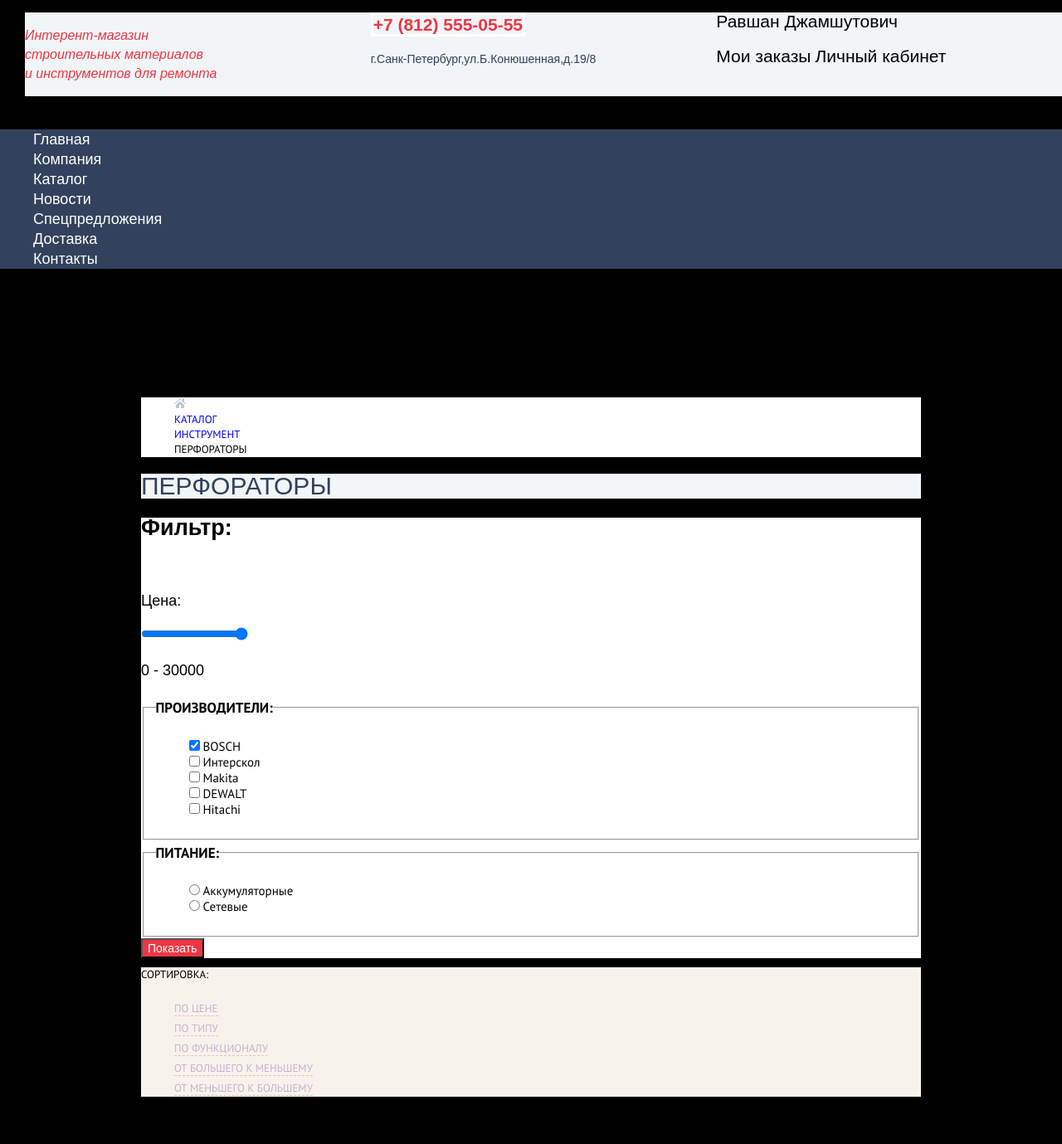
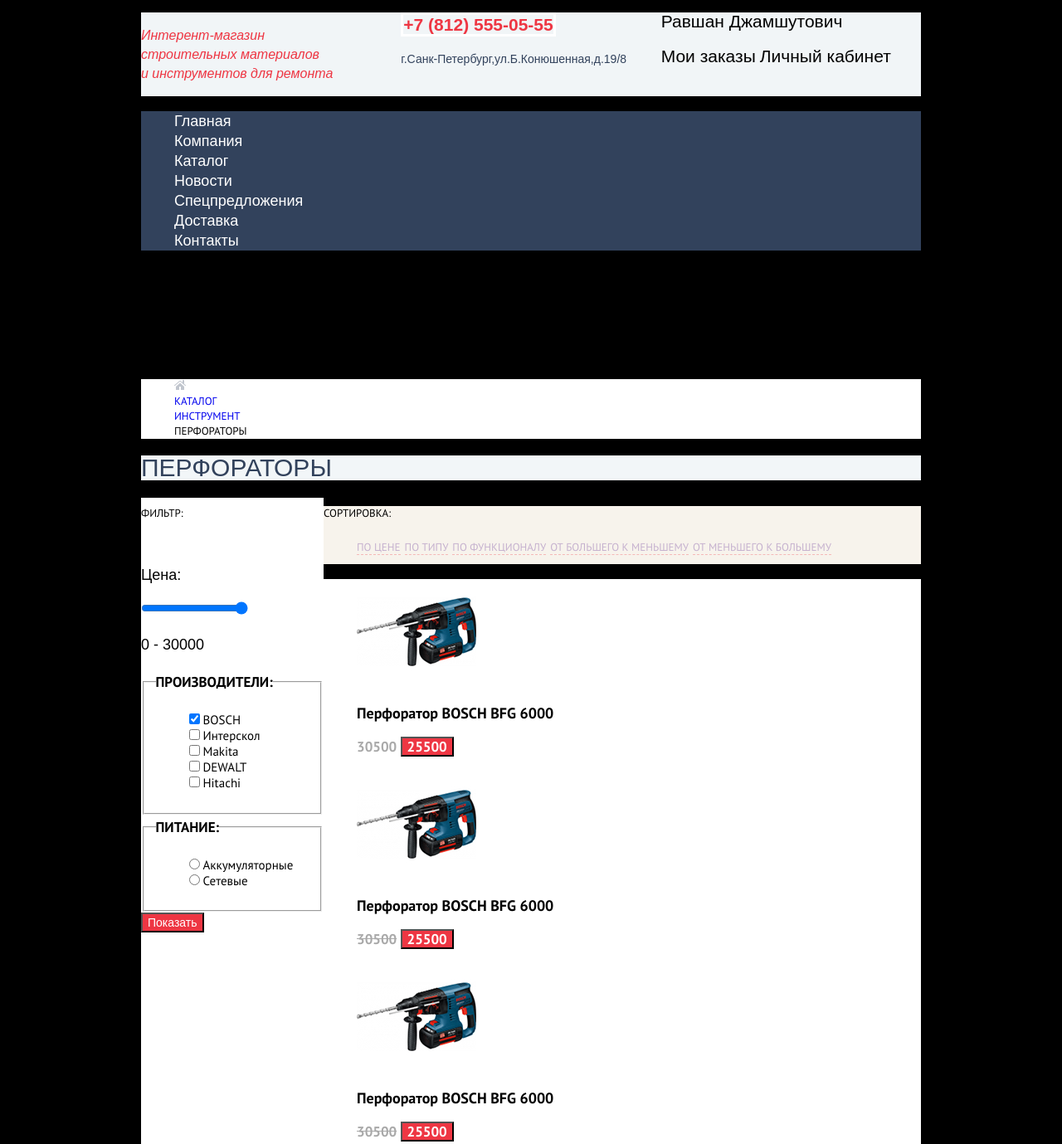
Before and after one commit to Azt1k/1660677-technomart-30, a plain HTML site: page catalog.html in a window 1280 px wide. Shown: the part 162-1541 px from the top of the page at 83% size. Drawn offline with Linux system fonts and the light colour scheme; a web font is replaced by a local one.

Commit message:
Сетка страницы каталога на гридах

```diff
--- a/catalog.html
+++ b/catalog.html
@@ -11,6 +11,7 @@
   </head>
 <body class="page-body">
 <header class="main-header">
+  <div class="main-header-bar">
     <div class="header-up">
       <a class="main-header-logo" href="index.html">
         <img src="img/logo-technomart.svg" width="220" height="47" alt="Техномарт">
@@ -25,7 +26,7 @@
       </ul>
     </div>
     	</div>
-  <div class="header-middle">
+    <div class="header-middle container">
       <section class="header-middle-title">
           <p>Интерент-магазин<br> строительных материалов<br> и инструментов для ремонта</p>
       </section>
@@ -41,7 +42,7 @@
         </p>
       </section>
     </div>
-  <div class="header-down">
+    <div class="header-down container">
       <nav class="main-navigation">
         <ul class="site-navigation">
           <li><a href="index.html">Главная</a></li>
@@ -53,6 +54,7 @@
           <li><a href="#">Контакты</a></li>
         </ul>
       </nav>
+    </div>
   </div>
 </header>
 
@@ -75,8 +77,9 @@
     </li>
   </ul>
   <h1 class="subject">Перфораторы</h1>
+  <div class="page-filters">
     <section class="filters">
-    <h2>Фильтр:</h2>
+      <h2 class="catalog-head">Фильтр:</h2>
       <form class="filter" method="get" action="https://echo.htmlacademy.ru">
       <br>
       <p>Цена:</p>
@@ -123,8 +126,9 @@
         <button class="filter-button button" type="submit">Показать</button>
       </form>
     </section>
+    <section class="catalog-perforators">
     <section class="sorting">
-    <h2>Сортировка:</h2>
+      <h2 class="catalog-head">Сортировка:</h2>
       <ul class="sorting-list">
         <li class="sorting-item">
           <a href="">По цене</a>
@@ -143,8 +147,7 @@
         </li>
       </ul>
     </section>
-  <section>
-    <h2>Список перфораторов</h2>
+      <h2 class="visually-hidden">Список перфораторов</h2>
       <ul class="catalog-list">
         <li class="catalog-item">
           <a href="#">
@@ -273,6 +276,7 @@
         </li>
       </ul>
     </section>
+  </div>
   <section class="about-perforators">
     <h2 class="caption">Пара слов о перфораторах</h2>
     <p>
@@ -281,6 +285,7 @@
   </section>
 </main>
 <footer class="main-footer">
+  <div class="container">
     <div class="footer-up">
       <section class="left-footer-up">
         <a href="index.html">
@@ -309,7 +314,9 @@
         </div>
       </section>
     </div>
+  </div>
   <div class="footer-down">
+    <div class="container">
       <section class="copyright">
         <p>
           <span>
@@ -360,6 +367,7 @@
         </p>
       </section>
     </div>
+  </div>
 </footer>
   </body>
 </html>
--- a/css/style.css
+++ b/css/style.css
@@ -56,8 +56,6 @@ img {
 
 .main-header {
 	margin-bottom: 119px;
-	grid-template-areas:
-
 }
 
 .main-header-bar {
@@ -288,6 +286,7 @@ img {
 .index-columns {
 	display: grid;
 	grid-template-columns: 1fr 300px;
+	margin: 0;
 }
 
 .services,
@@ -360,6 +359,7 @@ ul.services-list li h2 {
 }
 
 .footer-up {
+	margin: 0;
 	background-color: var(--basic-dark-gray);
 }
 
@@ -411,6 +411,7 @@ ul.services-list li h2 {
 }
 
 .footer-down {
+	margin: 0;
 	background-color: #293449;
 }
 
@@ -442,6 +443,15 @@ ul.services-list li h2 {
 
 
 /* CATALOG */
+
+.page-filters {
+	display: grid;
+	grid-template-columns: 220px 1fr;
+}
+
+.catalog-perforators {
+	grid-column: 2 / -1;
+}
 
 .user-name {
 	font-size: 21px;
@@ -504,7 +514,7 @@ ul.services-list li h2 {
 
 /* sorting */
 
-.sorting h2 {
+.catalog-head {
 	font-family: PT Sans;
 	font-style: normal;
 	font-weight: 400;
@@ -514,6 +524,7 @@ ul.services-list li h2 {
 }
 
 .sorting {
+	height: 70px;
 	background-color: #F7F3EC;
 }
 
@@ -528,6 +539,10 @@ ul.services-list li h2 {
 	opacity: 0.3;
 	text-transform: uppercase;
 	border-bottom: 1px dashed #EE3643;
+}
+
+.sorting-list li {
+	display: inline;
 }
 
 .sorting-list a:hover {
```
Lines whose indentation alone changed are shown as unchanged.
